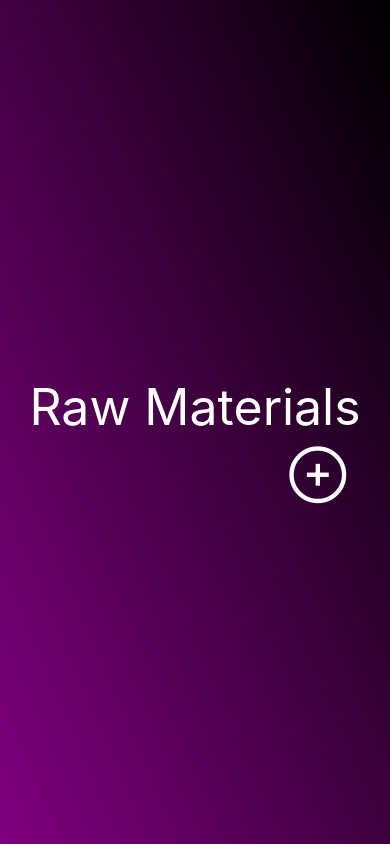
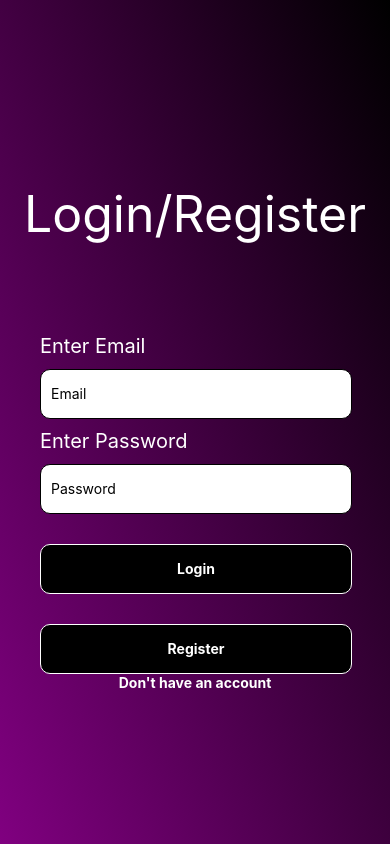
Before and after one commit to pasindurukshan/Apparel-Inventory-Management-System-App, a React Native app: screen / in a window 390 px wide. Built offline with nearby package versions, Linux system fonts and the light colour scheme; no server answers; the database is empty.

Commit message:
login age

```diff
--- a/App.js
+++ b/App.js
@@ -1,5 +1,6 @@
 import { NavigationContainer } from '@react-navigation/native';
 import { createNativeStackNavigator } from '@react-navigation/native-stack';
+import CasanovaLogin from './app/screens/CasanovaLogin';
 import InsertRawMaterial from './app/screens/InsertRawMaterial';
 import UpdateRawMaterials from './app/screens/UpdateRawMaterials';
 import ViewRawMaterials from './app/screens/ViewRawMaterials';
@@ -10,6 +11,7 @@ export default function App() {
 	return (
 		<NavigationContainer>
 			<Stack.Navigator>
+				<Stack.Screen name="login" component={CasanovaLogin} options={{headerShown: false}}/>
 				<Stack.Screen name="Viewrawmaterials" component={ViewRawMaterials} options={{headerShown: false}}/>
 				<Stack.Screen name="Addrawmaterials" component={InsertRawMaterial} options={{headerShown: false}}/>
 				<Stack.Screen name="Updaterawmaterials" component={UpdateRawMaterials} options={{headerShown: false}}/>
--- /dev/null
+++ b/app/screens/CasanovaLogin.js
@@ -0,0 +1,194 @@
+import React, { useState } from 'react';
+import { StyleSheet, Text, TextInput, TouchableOpacity, View, Alert } from 'react-native';
+import { createUserWithEmailAndPassword, signInWithEmailAndPassword } from "firebase/auth";
+import { FIREBASE_AUTH } from '../../firebaseConfig';
+import { LinearGradient } from 'expo-linear-gradient';
+
+export default function AuthScreen({navigation}) {
+  const [email, setEmail] = useState('');
+  const [password, setPassword] = useState('');
+  const [errorMessage, setErrorMessage] = useState(null);
+
+  const handleLogin = () => {
+    setErrorMessage(null);
+    signInWithEmailAndPassword(FIREBASE_AUTH, email, password)
+    .then((userCredential) => {
+        const user = userCredential.user;
+        setEmail("");
+        setPassword("");
+        navigation.push("Viewrawmaterials");
+      })
+      .catch((error) => {
+        const statusCode = error.code;
+
+        if (statusCode === "auth/user-not-found") {
+          setErrorMessage("User not found");
+          return;
+        } else if (statusCode === "auth/wrong-password") {
+          setErrorMessage("Wrong password");
+          return;
+        } else if (statusCode === "auth/invalid-email") {
+          setErrorMessage("Invalid email");
+          return;
+        } else {
+          setErrorMessage("Something went wrong");
+          return;
+        }
+      });
+  };
+
+  const handleSignup = () => {
+    setErrorMessage(null);
+    createUserWithEmailAndPassword(FIREBASE_AUTH, email, password)
+    .then((userCredential) => {
+        // Handle successful loginconst user = userCredential.user;
+        const user = userCredential.user;
+            Alert.alert("Success", "User created Successfully !!",[
+                {
+                text: "OK",
+                onPress: () => {
+                    navigation.push("login");
+                  },
+                },
+            ]);
+      })
+      .catch ((error)=>{
+        const statusCode = error.code;
+
+        if (statusCode === "auth/user-not-found") {
+          setErrorMessage("User not found");
+          return;
+        } else if (statusCode === "auth/wrong-password") {
+          setErrorMessage("Wrong password");
+          return;
+        } else if (statusCode === "auth/invalid-email") {
+          setErrorMessage("Invalid email");
+          return;
+        } else if (statusCode === "auth/email-already-in-use") {
+          setErrorMessage("Email already in use");
+          return;
+        } else if (statusCode === "auth/weak-password") {
+          setErrorMessage("Password must be at least 6 characters");
+          return;
+        } else {
+          setErrorMessage("Something went wrong");
+          return;
+        }
+      });
+  };
+
+  return (
+    <LinearGradient
+        style={styles.background}
+        colors={['black', 'purple']}
+
+        start={{
+            x:1.5,
+            y:0.7
+        }}
+
+        end={{
+            x:0,
+            y:1
+        }}
+    >
+      <View style={styles.titleContainer}>
+        <Text style={styles.title}>Login/Register</Text>
+      </View>
+      {errorMessage !== "" && (
+        <View style={styles.errorContainer}>
+          <Text style={styles.errorText}>{errorMessage}</Text>
+        </View>
+      )}
+      <Text style={styles.header} >Enter Email</Text>
+      <TextInput
+        style={styles.input}
+        placeholder="Email"
+        autoCapitalize="none"
+        value={email}
+        onChangeText={setEmail}
+      />
+      <Text style={styles.header} >Enter Password</Text>
+      <TextInput
+        style={styles.input}
+        placeholder="Password"
+        secureTextEntry
+        autoCapitalize="none"
+        value={password}
+        onChangeText={setPassword}
+      />
+      <TouchableOpacity style={styles.button} onPress={handleLogin}>
+        <Text style={styles.buttonText}>Login</Text>
+      </TouchableOpacity>
+      <TouchableOpacity style={styles.button} onPress={handleSignup}>
+        <Text style={styles.buttonText}>Register</Text>
+      </TouchableOpacity>
+      <Text style={styles.buttonText}>Don't have an account</Text>
+    </LinearGradient>
+  );
+}
+
+const styles = StyleSheet.create({
+  title: {
+    fontSize: 50,
+    marginBottom: 20,
+    color: 'white',
+  },
+  input: {
+    marginTop: 1,
+    marginLeft: 40,
+    height: 50,
+    width: '80%',
+    borderWidth: 1,
+    borderRadius: 10,
+    padding: 10,
+    backgroundColor: '#fff',
+  },
+  button: {
+    marginTop: 30,
+    marginLeft: 40,
+    justifyContent: 'center',
+    alignItems: 'center',
+    width: '80%',
+    backgroundColor: 'black',
+    height: 50,
+    borderRadius: 10,
+    borderColor: 'white',
+    borderWidth: 1,
+  },
+  buttonText: {
+    color: 'white',
+    textAlign: 'center',
+    fontWeight: 'bold',
+  },
+  error: {
+    color: 'red',
+    marginBottom: 10,
+  },
+  background: {
+    flex: 1,
+    paddingTop: 60,
+    paddingBottom: 30,
+    justifyContent: 'center'
+},
+titleContainer: {
+    alignItems: 'center',
+    marginBottom: 40
+},
+header: {
+    marginTop: 10,
+    marginLeft: 40,
+    fontSize: 20,
+    color : "white",
+    marginBottom: 10
+},
+errorContainer: {
+    width: "100%",
+    alignItems: 'center',
+    marginBottom: 20
+  },
+  errorText: {
+    color: "red",
+    fontSize: 30
+  },
+});
```
Also changed, not shown: test.txt.
